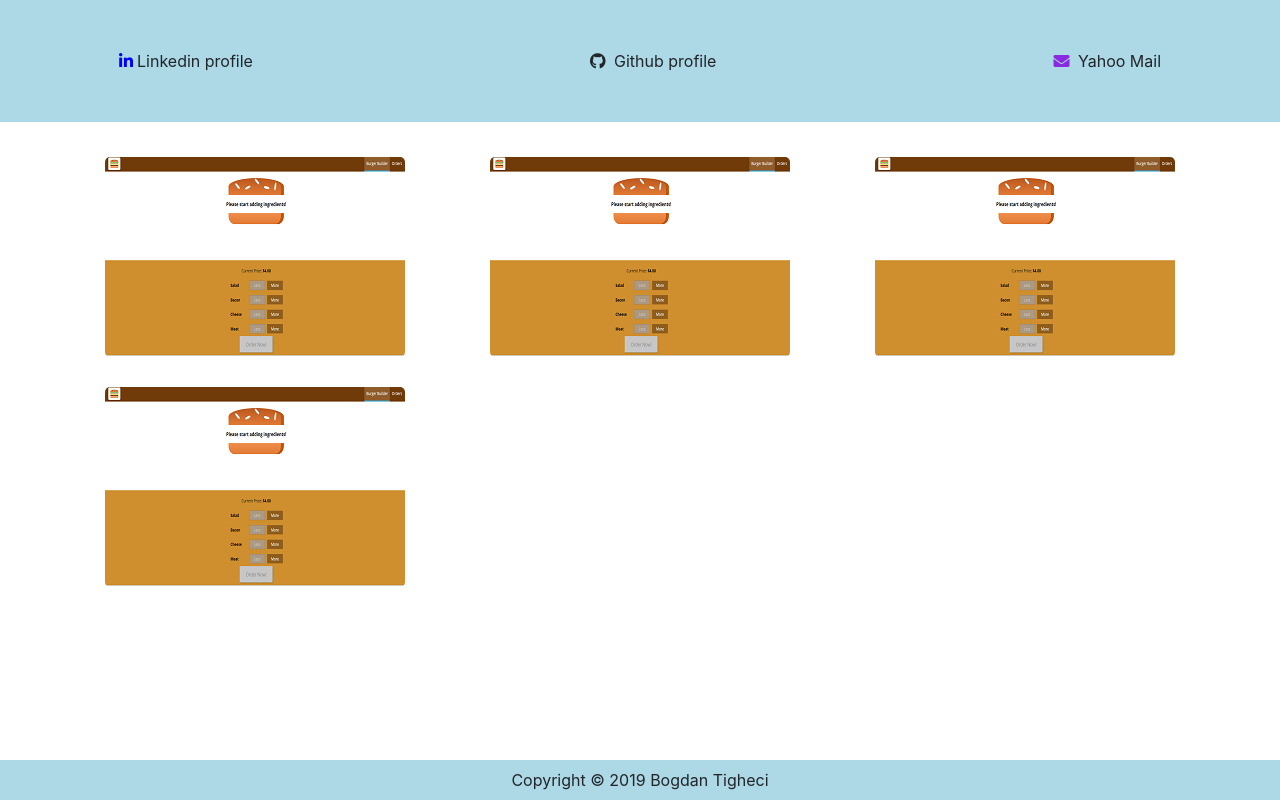
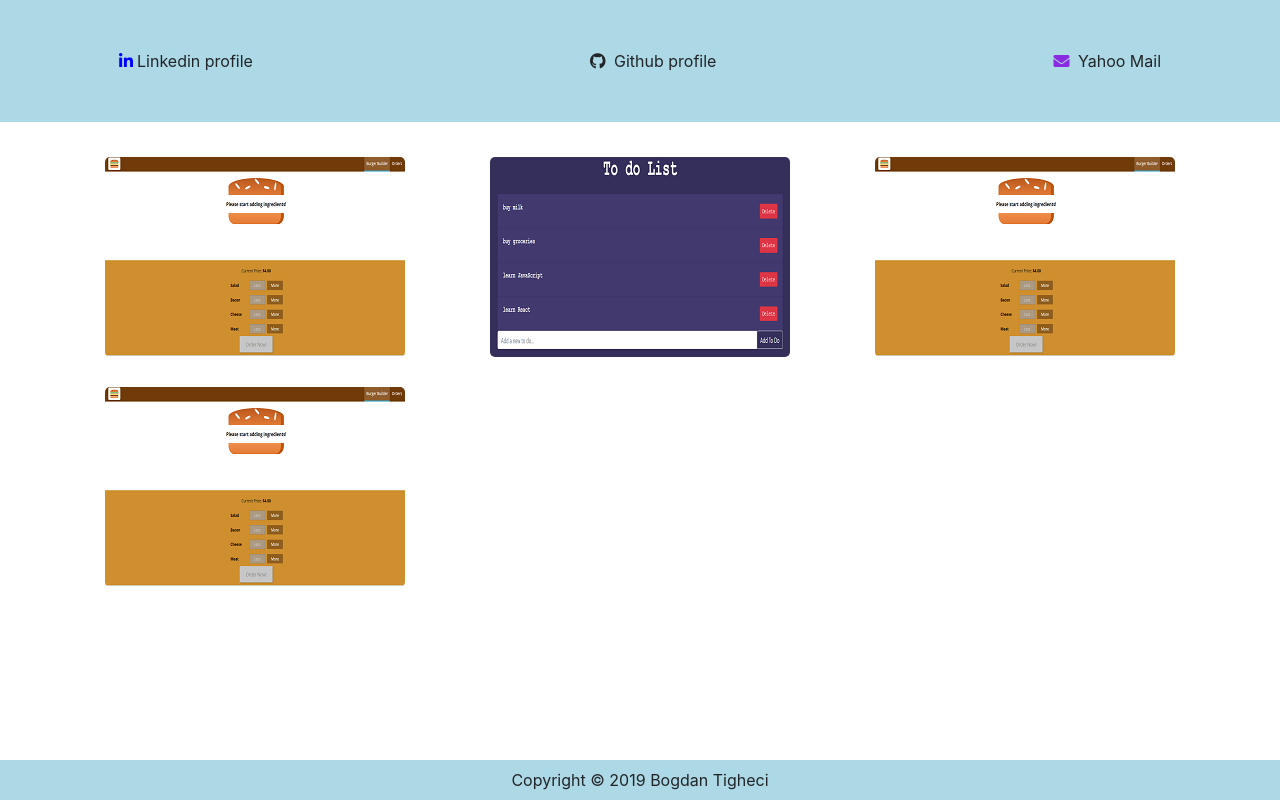
Before and after one commit to bogdantigheci/portfolio, a React (Create React App) app: page / in a window 1280 px wide. Built offline with nearby package versions, Linux system fonts and the light colour scheme.

Commit message:
added to project

```diff
--- a/src/components/Content/Content.js
+++ b/src/components/Content/Content.js
@@ -11,11 +11,11 @@ const home = () => {
         <img src="img/img1.png" alt="project" />
       </a>
       <a
-        href="https://burgerapp-3d813.firebaseapp.com/"
+        href="https://todoreactbt.netlify.com/"
         target="_blank"
         rel="noopener noreferrer"
       >
-        <img src="img/img1.png" alt="project" />
+        <img src="img/img2.png" alt="project" />
       </a>
       <a
         href="https://burgerapp-3d813.firebaseapp.com/"
```
Also changed, not shown: public/img/img2.png.
